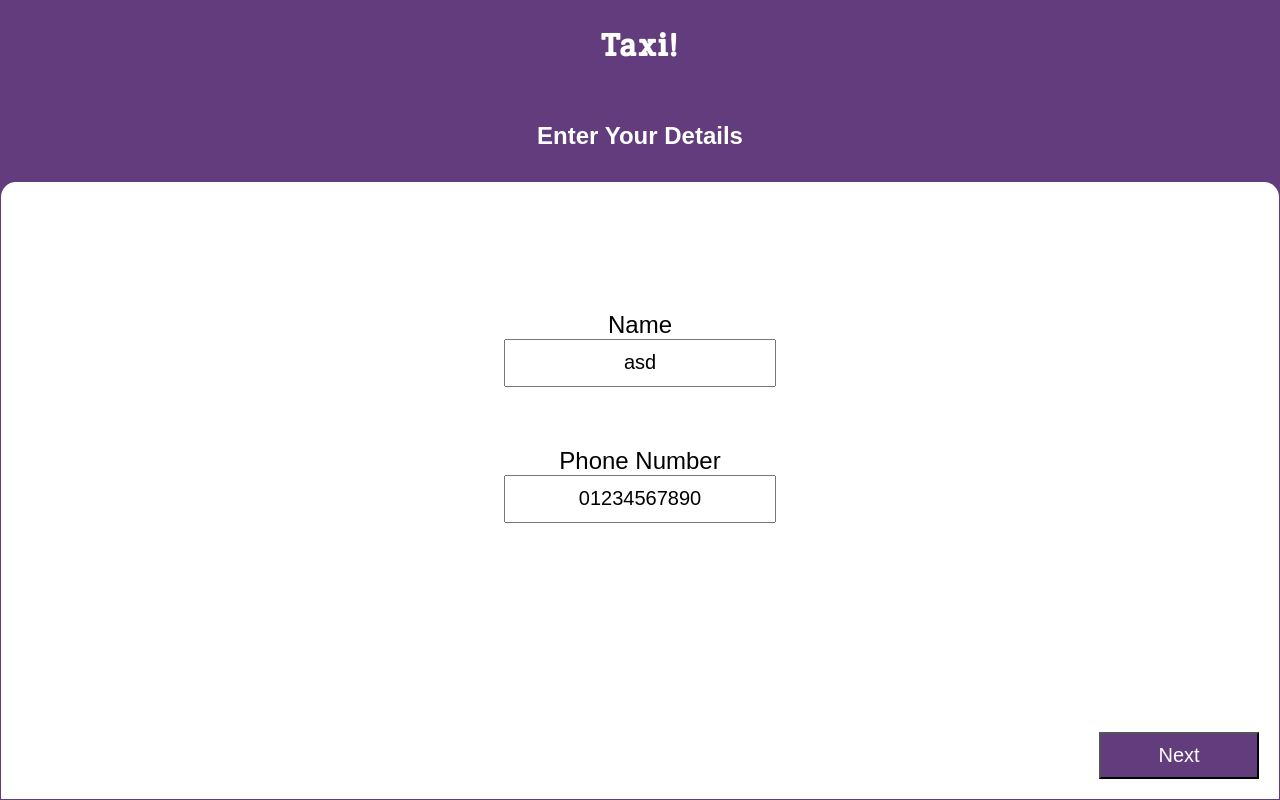
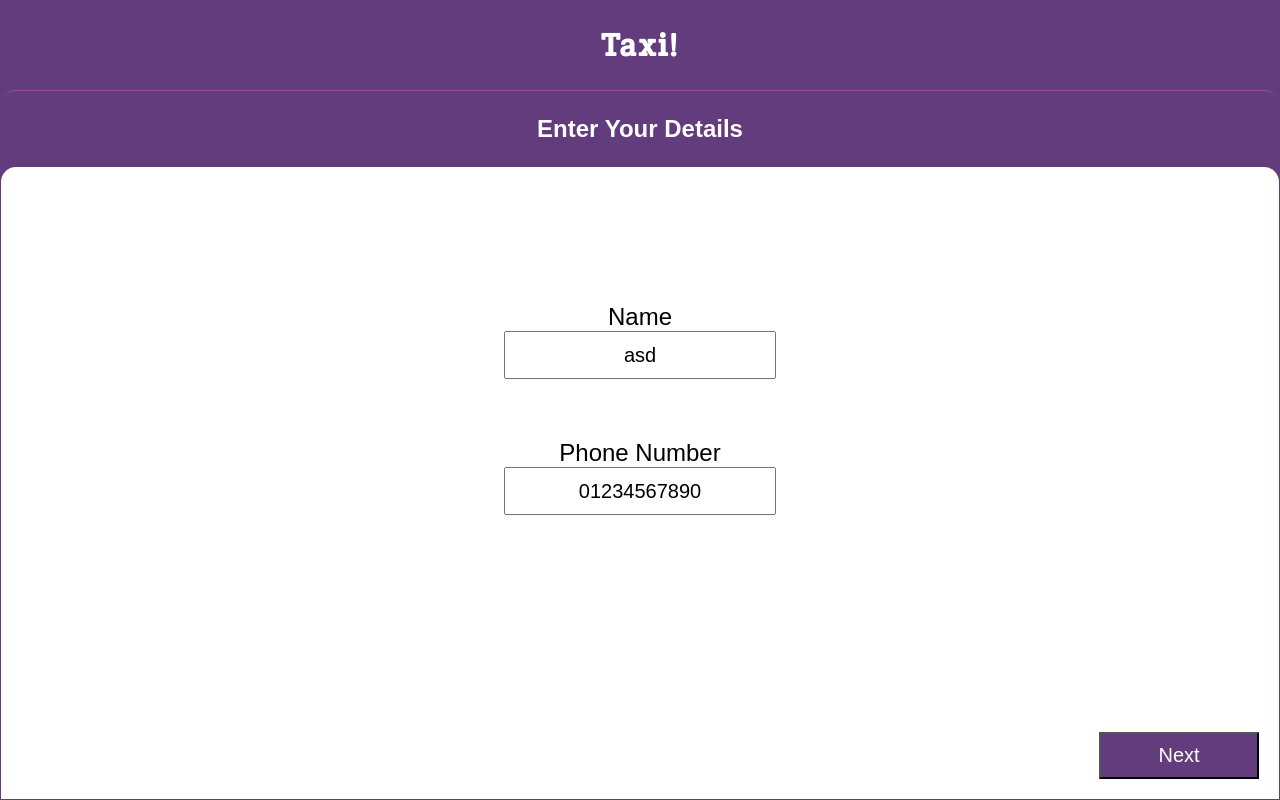
Before and after one commit to Ruaidhri-MacKenzie/taxi, a React (Create React App) app in the folder client/: page / in a window 1280 px wide. Built offline with nearby package versions, Linux system fonts and the light colour scheme.

Commit message:
Added top border

```diff
--- a/client/src/components/OrderForm/OrderHeader/OrderHeader.scss
+++ b/client/src/components/OrderForm/OrderHeader/OrderHeader.scss
@@ -1,8 +1,11 @@
 .order-header {
 	grid-area: header;
-	padding: 2em 1em;
+	padding: 1.5em 1em;
 	cursor: default;
 	user-select: none;
+	border-top: 1px solid var(--colour2);
+	border-top-left-radius: 15px;
+	border-top-right-radius: 15px;
 	background-color: var(--colour1);
 	color: var(--light);
 	text-align: center;
```
